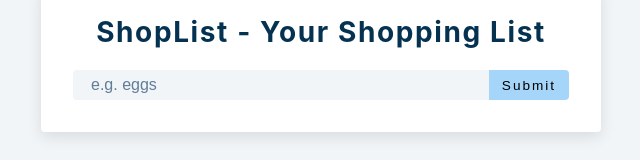
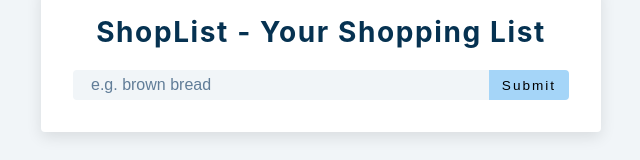
Before and after one commit to akshaywebster/shopList, a React (Create React App) app: page / in a window 1280 px wide. Shown: the part 142-302 px from the top of the page, without its empty margins (319-959 px from the left). Built offline with nearby package versions, Linux system fonts and the light colour scheme.

Commit message:
final commit

```diff
--- a/src/App.js
+++ b/src/App.js
@@ -90,7 +90,7 @@ function App() {
           <input
             type="text"
             className="grocery"
-            placeholder="e.g. eggs "
+            placeholder="e.g. brown bread "
             value={name}
             onChange={(e) => setName(e.target.value)}
           />
```
